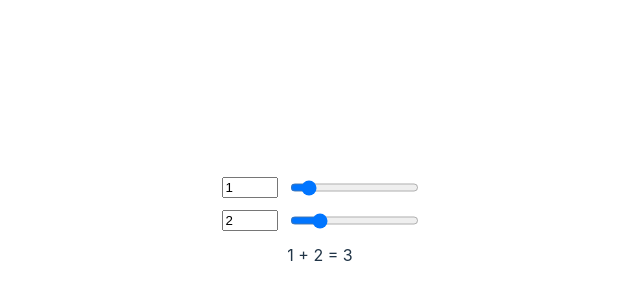
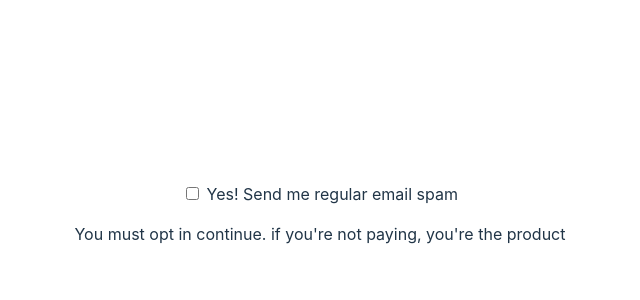
Before and after one commit to jung-ho-1231/study-svelte-tutorial, a Svelte app: page / in a window 1280 px wide. Shown: the part 178-478 px from the top of the page, without its empty margins (320-960 px from the left). Built offline with nearby package versions, Linux system fonts and the light colour scheme.

Commit message:
6. Bindings - Checkbox inputs

```diff
--- a/src/App.svelte
+++ b/src/App.svelte
@@ -1,27 +1,15 @@
 <script>
-    let a = 1;
-    let b = 2;
+    let yes = false;
 </script>
 
-<label>
-    <input type="number" bind:value={a} min=0 max=10>
-    <input type="range" bind:value={a} min=0 max=10>
-</label>
+<lable>
+    <input type="checkbox" bind:checked={yes}>
+    Yes! Send me regular email spam
+</lable>
 
 
-<label>
-    <input type="number" bind:value={b} min=0 max=10>
-    <input type="range" bind:value={b} min=0 max=10>
-</label>
-
-<p>{a} + {b} = {a + b}</p>
-
-<style>
-    label {
-        display: flex
-    }
-
-    input, p {
-        margin: 6px
-    }
-</style>
+{#if yes}
+    <p>Thank you. We will bombard your inbox and sell your personal details</p>
+{:else}
+    <p>You must opt in continue. if you're not paying, you're the product</p>
+{/if}
```
